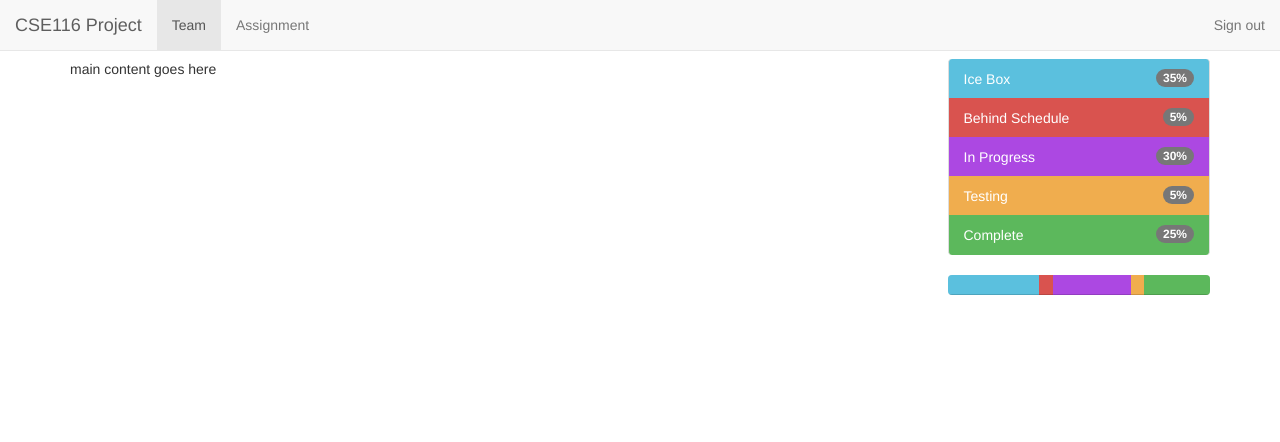
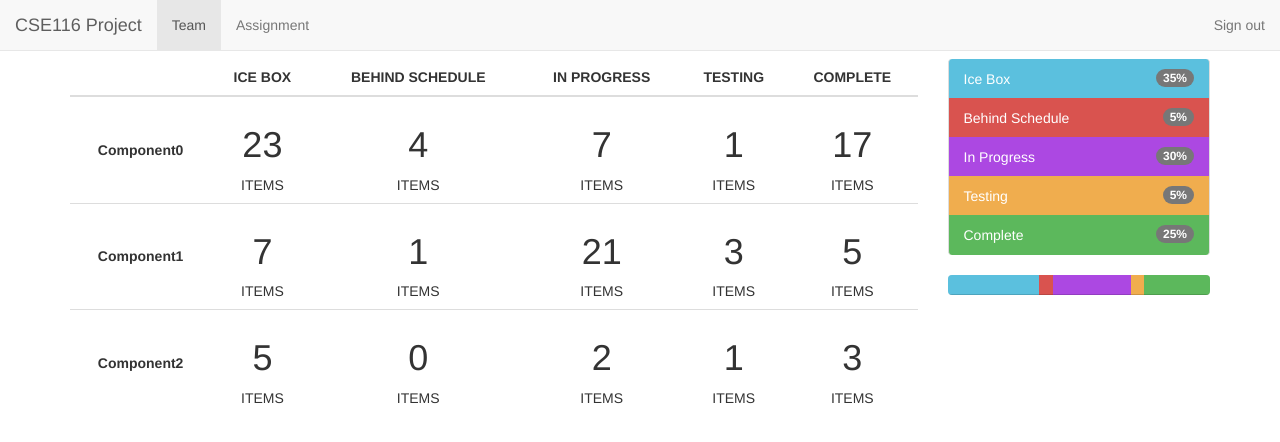
Before and after one commit to frankt7/scrum, a plain HTML site: page scrumTable_proto.html in a window 1280 px wide. Drawn offline with nearby package versions, Linux system fonts and the light colour scheme.

Commit message:
progress table

```diff
--- a/scrumTable_proto.html
+++ b/scrumTable_proto.html
@@ -47,10 +47,49 @@
         </nav> <!-- navbar-pages ends -->
         <div class="row">
             <div class="col-md-9" role="main">
-                <p>main content goes here</p>
+                <!-- team progress table -->
+                <table class="table table-hover" id="team">
+                    <thead>
+                        <tr>
+                            <th></th>
+                            <th>ICE BOX</th>
+                            <th>BEHIND SCHEDULE</th>
+                            <th>IN PROGRESS</th>
+                            <th>TESTING</th>
+                            <th>COMPLETE</th>
+                        </tr>
+                    </thead>
+                    <tbody>
+                        <tr>
+                            <th>Component0</th>
+                            <td><h1>23</h1>ITEMS</td>
+                            <td><h1>4</h1>ITEMS</td>
+                            <td><h1>7</h1>ITEMS</td>
+                            <td><h1>1</h1>ITEMS</td>
+                            <td><h1>17</h1>ITEMS</td>
+                        </tr>
+                        <tr>
+                            <th>Component1</th>
+                            <td><h1>7</h1>ITEMS</td>
+                            <td><h1>1</h1>ITEMS</td>
+                            <td><h1>21</h1>ITEMS</td>
+                            <td><h1>3</h1>ITEMS</td>
+                            <td><h1>5</h1>ITEMS</td>
+                        </tr>
+                        <tr>
+                            <th>Component2</th>
+                            <td><h1>5</h1>ITEMS</td>
+                            <td><h1>0</h1>ITEMS</td>
+                            <td><h1>2</h1>ITEMS</td>
+                            <td><h1>1</h1>ITEMS</td>
+                            <td><h1>3</h1>ITEMS</td>
+                        </tr>
+                    </tbody>
+                </table>
+                <!-- team progress table ends -->
             </div>
 
-            <!-- project progress bar -->
+            <!-- project progress -->
             <div class="col-md-3" role="complementary">
                 <!-- project progress breakdown -->
                 <ul class="list-group">
--- a/styles.css
+++ b/styles.css
@@ -9,6 +9,18 @@ body
     color: white;
     border-top: 0px;
     border-bottom: 0px;
+}
+
+.table>tbody>tr>td, .table>tbody>tr>th, .table>tfoot>tr>td, .table>tfoot>tr>th,
+.table>thead>tr>td, .table>thead>tr>th
+{
+    vertical-align: middle;
+    text-align: center;
+}
+
+.no-border
+{
+    border: 0px;
 }
 
 .progress-bar-progress
```
